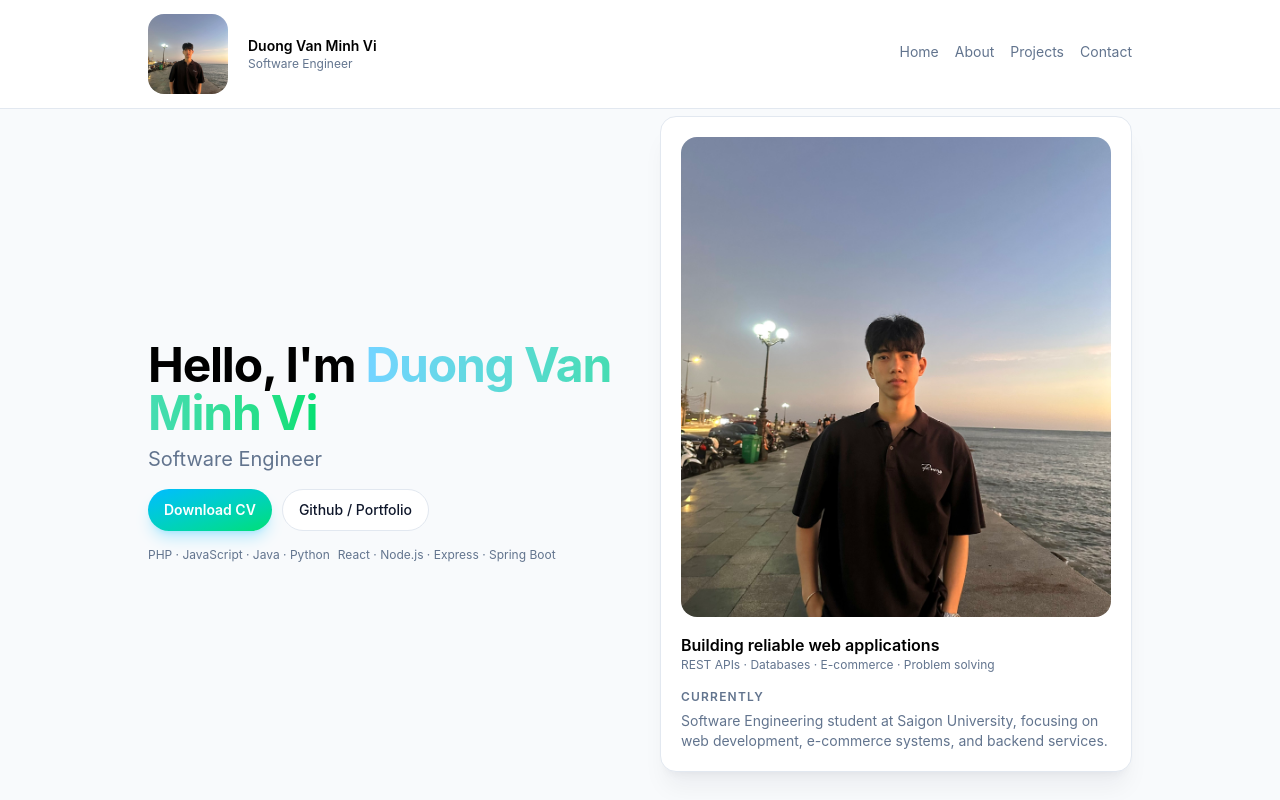
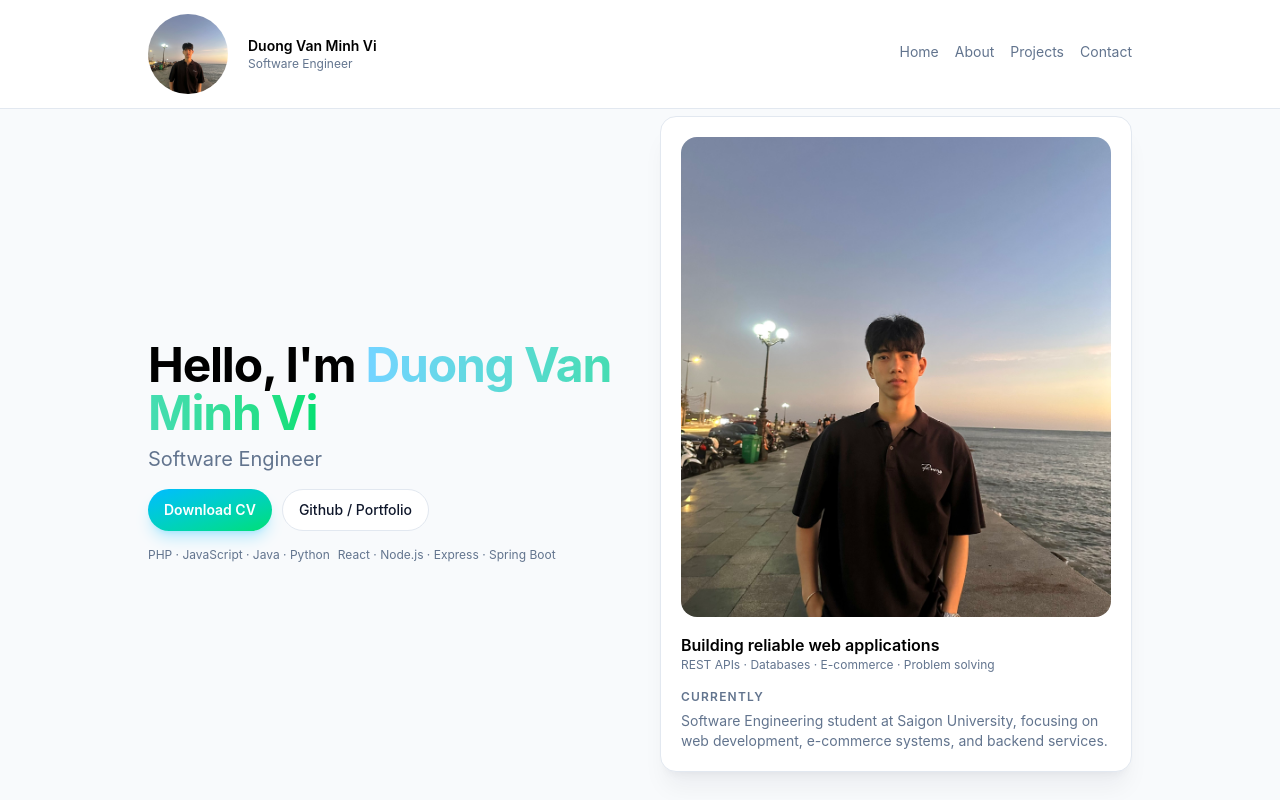
Before and after one commit to MinhVi2004/Portfolio, a React (Vite) app: page / in a window 1280 px wide. Shown: the top 800 px of the page. Built offline with nearby package versions, Linux system fonts and the light colour scheme.

Commit message:
desscription47

```diff
--- a/src/components/Navbar.tsx
+++ b/src/components/Navbar.tsx
@@ -13,7 +13,7 @@ const Navbar: React.FC = () => {
       <div className="max-w-5xl mx-auto px-5 py-3.5 flex items-center justify-between">
         <div className="flex items-center gap-2.5">
           <div className="">
-<img src="/avatar.jpg" alt="avatar" className="w-20 h-20 rounded-2xl object-cover" />        </div>
+<img src="/avatar.jpg" alt="avatar" className="w-20 h-20 rounded-full object-cover" />        </div>
         <div></div>
           <div className="flex flex-col">
             <span className="text-sm font-semibold">{profile.name}</span>
```
